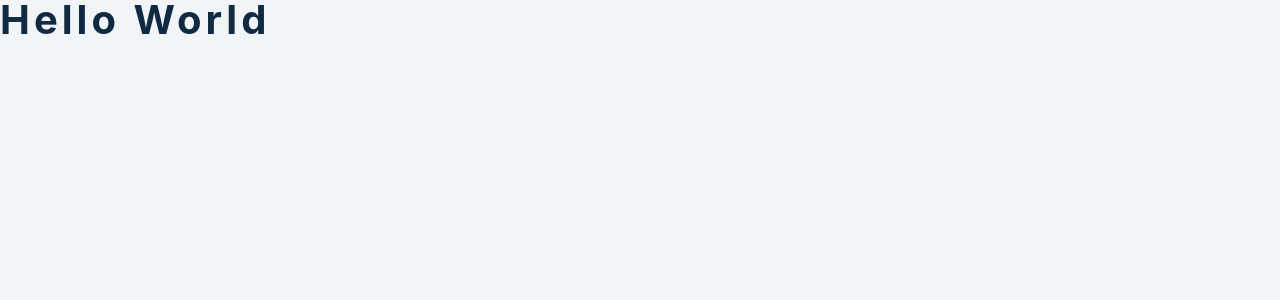
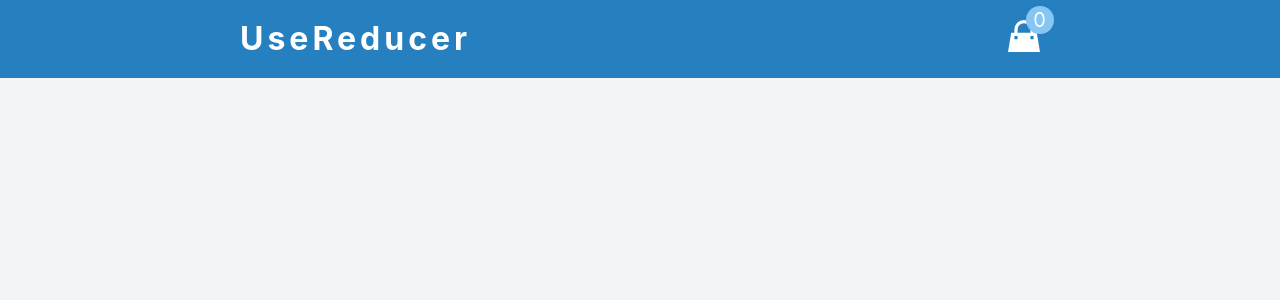
Before and after one commit to Hashim-Aziz/Cart-App, a React (Create React App) app: page / in a window 1280 px wide. Shown: the top 300 px of the page. Built offline with nearby package versions, Linux system fonts and the light colour scheme.

Commit message:
navbar component functionality added

```diff
--- a/src/App.js
+++ b/src/App.js
@@ -1,7 +1,20 @@
 import React from "react";
+import Navbar from "./Navbar";
+import CartContainer from "./CartContainer";
+import { useGlobalContext } from "./context";
 
 function App() {
-  return <h2>Hello world</h2>;
+  const { loading } = useGlobalContext();
+  if (loading) {
+    <div className="loading">
+      <h1>Loading...</h1>
+    </div>;
+  }
+  return (
+    <main>
+      <Navbar />
+    </main>
+  );
 }
 
 export default App;
--- a/src/Navbar.js
+++ b/src/Navbar.js
@@ -1,7 +1,23 @@
 import React from "react";
+import { useGlobalContext } from "./context";
 
 const Navbar = () => {
-  return <h2>Navbar</h2>;
+  const { amount } = useGlobalContext();
+  return (
+    <nav>
+      <div className="nav-center">
+        <h3>useReducer</h3>
+        <div className="nav-container">
+          <svg xmlns="http://www.w3.org/2000/svg" viewBox="0 0 20 20">
+            <path d="M16 6v2h2l2 12H0L2 8h2V6a6 6 0 1 1 12 0zm-2 0a4 4 0 1 0-8 0v2h8V6zM4 10v2h2v-2H4zm10 0v2h2v-2h-2z" />
+          </svg>
+          <div className="amount-container">
+            <p className="total-amount">{amount}</p>
+          </div>
+        </div>
+      </div>
+    </nav>
+  );
 };
 
 export default Navbar;
```
